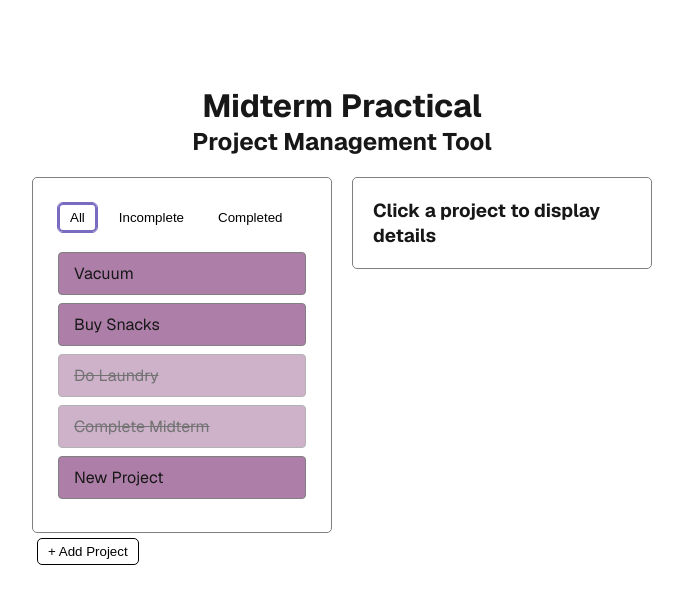
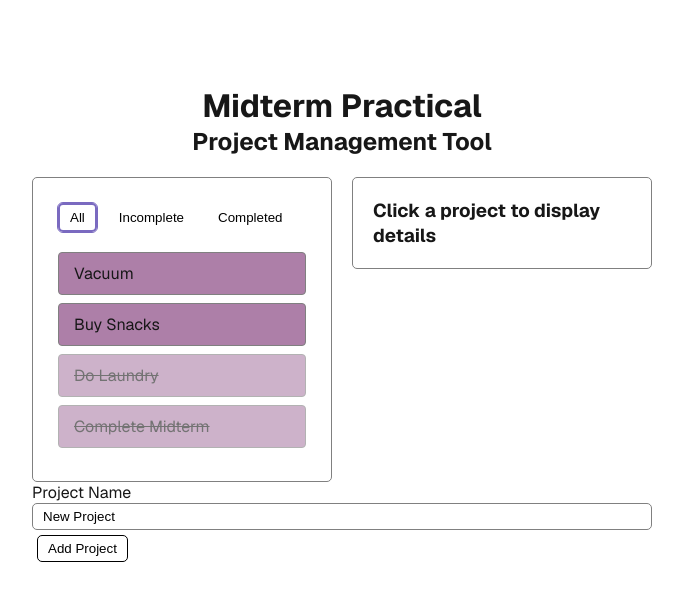
Before and after one commit to raeoffrost/midterm-practical, a Next.js app: page / in a window 1280 px wide. Both pictures are taken after a click on the button "+ Add Project". Shown: the top 604 px of the page, without its empty margins (298-981 px from the left). Built offline with nearby package versions, Linux system fonts and the light colour scheme.

Commit message:
Added 'add project' form with validation

```diff
--- a/components/Main.js
+++ b/components/Main.js
@@ -1,6 +1,7 @@
 import React, { useState } from "react";
 import ProjectList from "./ProjectList";
 import ProjectDetails from "./ProjectDetails";
+import ProjectForm from "./ProjectForm";
 import style from "@/styles/List.module.css";
 
 const Main = () => {
@@ -36,11 +37,11 @@ const Main = () => {
   // Add a new project
   // rerenders the list with new project added
   // initializes all details
-  const addProject = () => {
+  const addProject = (name) => {
     const newProject = {
       // set id by finding the highest id then add 1 (or use 0)
       id: Math.max(...projects.map((project) => project.id), 0) + 1,
-      name: "New Project",
+      name: name,
       details: "",
       active: true,
       selected: false,
@@ -107,9 +108,6 @@ const Main = () => {
       <div className={style.group}>
         <div>
           <ProjectList projects={projects} onSelect={selectProject} />
-          <button className={style.btn} onClick={() => addProject()}>
-            + Add Project
-          </button>
         </div>
         <div>
           <ProjectDetails
@@ -121,6 +119,14 @@ const Main = () => {
           />
         </div>
       </div>
+      <div>
+        <ProjectForm
+          projects={projects}
+          updateName={nameProject}
+          updateDetails={detailsProject}
+          onAdd={addProject}
+        />
+      </div>
     </div>
   );
 };
--- a/components/ProjectDetails.js
+++ b/components/ProjectDetails.js
@@ -93,8 +93,8 @@ const ProjectDetails = ({ projects, updateName, updateDetails, updateStatus, onD
                     value={textName}
                     onChange={(e) => setTextName(e.target.value)}
                   />
-                  <span style={{ color: "#9e3e2e", fontSize: "small" }}>
-                    {nameError ? "Name field cannot be blank" : ""}
+                  <span style={{ color: "#d40000", fontSize: "small" }}>
+                    {nameError && "Project Name cannot be blank"}
                   </span>
                 </div>
               ) : (
--- /dev/null
+++ b/components/ProjectForm.js
@@ -0,0 +1,48 @@
+import React, { useState } from "react";
+import style from "@/styles/List.module.css";
+
+const ProjectForm = ({ onAdd }) => {
+  const [editing, setEditing] = useState(null);
+  const [name, setName] = useState("New Project");
+  const [error, setError] = useState(false);
+
+  const saveProject = (e) => {
+    e.preventDefault();
+    if (name.trim() === "") {
+      setError(true);
+    } else {
+      setError(false);
+      onAdd(name);
+      setName("New Project");
+      setEditing(false);
+    }
+  };
+  return (
+    <div>
+      {editing ? (
+        <div>
+          <form noValidate>
+            <label>Project Name</label>
+            <input
+              className={style.input}
+              value={name}
+              onChange={(e) => setName(e.target.value)}
+            ></input>
+            <span style={{ color: "#d40000", fontSize: "small" }}>
+              {error && "Error: Project name cannot be blank"}{" "}
+            </span>
+          </form>
+          <button type="submit" className={style.btn} onClick={(e) => saveProject(e)}>
+            Add Project
+          </button>
+        </div>
+      ) : (
+        <button className={style.btn} onClick={() => setEditing(true)}>
+          + Add Project
+        </button>
+      )}
+    </div>
+  );
+};
+
+export default ProjectForm;
--- a/components/ProjectList.js
+++ b/components/ProjectList.js
@@ -1,7 +1,6 @@
 import React, { useState } from "react";
 import style from "@/styles/List.module.css";
 
-// projects and onSelect are given by other components
 const ProjectList = ({ projects, onSelect }) => {
   const [active, setActive] = useState(null);
 
```
